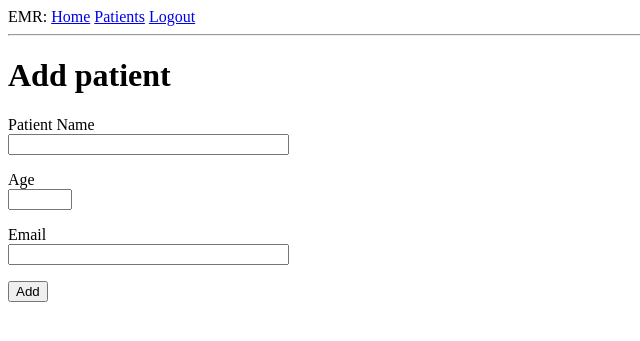
After one commit to joshestein/digital_doc, a Flask app: page /add_patient in a window 1280 px wide. The commit adds this page. Shown: the top 341 px of the page, without its empty margins (0-640 px from the left). Run offline with Flask 2, Linux system fonts and the light colour scheme; a user stored in the database is signed in.

Commit message:
New patient functionality

```diff
--- a/app/forms.py
+++ b/app/forms.py
@@ -1,7 +1,7 @@
 from flask_wtf import FlaskForm
-from wtforms import StringField, PasswordField, BooleanField, SubmitField
-from wtforms.validators import DataRequired, ValidationError, Email, EqualTo
-from app.models import Doctor
+from wtforms import StringField, PasswordField, BooleanField, SubmitField, IntegerField
+from wtforms.validators import DataRequired, ValidationError, Email, EqualTo, NumberRange
+from app.models import Doctor, Patient
 
 class LoginForm(FlaskForm):
     username = StringField('Username', validators=[DataRequired()])
@@ -25,3 +25,9 @@ class RegistrationForm(FlaskForm):
         doc = Doctor.query.filter_by(email=email.data).first()
         if doc is not None:
             raise ValidationError('Please use a different email address.')
+
+class AddPatientForm(FlaskForm):
+    name = StringField('Patient Name', validators=[DataRequired()])
+    age = IntegerField('Age', validators = [NumberRange(0, 120, 'Invalid age')])
+    email = StringField('Email')
+    submit = SubmitField('Add')
--- a/app/routes.py
+++ b/app/routes.py
@@ -1,7 +1,7 @@
 from flask import render_template, flash, redirect, request, url_for
 from app import app, db
-from app.forms import LoginForm, RegistrationForm
-from app.models import Doctor
+from app.forms import LoginForm, RegistrationForm, AddPatientForm
+from app.models import Doctor, Patient
 from flask_login import current_user, login_user, logout_user, login_required
 from werkzeug.urls import url_parse
 
@@ -56,3 +56,22 @@ def register():
         flash('Congratulations, you have succesfully registered.')
         return redirect(url_for('login'))
     return render_template('register.html', title = 'Register', form=form)
+
+@app.route('/doc/<username>')
+@login_required
+def doc(username):
+    doc = Doctor.query.filter_by(username=username).first_or_404()
+    patients = doc.patients.all()
+    return render_template('doc.html', doc=doc, patients = patients)
+
+@app.route('/add_patient', methods = ['GET', 'POST'])
+@login_required
+def add_patient():
+    form = AddPatientForm()
+    if form.validate_on_submit():
+        patient = Patient(doctor = current_user, name = form.name.data, age = form.age.data, email = form.email.data)
+        db.session.add(patient)
+        db.session.commit()
+        flash('Patient succesfully added.')
+        return redirect(url_for('add_patient'))
+    return render_template('add_patient.html', title = 'Add Patient', form=form)
--- /dev/null
+++ b/app/templates/add_patient.html
@@ -0,0 +1,30 @@
+{% extends "base.html" %}
+
+{% block content %}
+  <h1>Add patient</h1>
+  <form action="" method = "post">
+    {{ form.hidden_tag() }}
+    <p>
+      {{ form.name.label }}<br>
+      {{ form.name(size = 32) }}<br>
+      {% for error in form.name.errors %}
+      <span style="color: red;">[{{ error }}]</span>
+      {% endfor %}
+    </p>
+    <p>
+      {{ form.age.label }}<br>
+      {{ form.age(size=32) }}<br>
+      {% for error in form.age.errors %}
+      <span style="color: red;">[{{ error }}]</span>
+      {% endfor %}
+    </p>
+    <p>
+      {{ form.email.label }}<br>
+      {{ form.email(size=32) }}<br>
+      {% for error in form.email.errors %}
+      <span style="color: red;">[{{ error }}]</span>
+      {% endfor %}
+    </p>
+    <p>{{ form.submit() }}</p>
+  </form>
+{% endblock %}
--- a/app/templates/base.html
+++ b/app/templates/base.html
@@ -8,6 +8,7 @@
       {% if current_user.is_anonymous %}
       <a href="{{ url_for('login') }}">Login</a>
       {% else %}
+      <a href="{{ url_for('doc', username=current_user.username) }}">Patients</a>
       <a href="{{ url_for('logout') }}">Logout</a>
       {% endif %}
     </div>
--- a/app/templates/index.html
+++ b/app/templates/index.html
@@ -2,8 +2,10 @@
 
 {% block content %}
   <h1>Hello {{ current_user.username }}</h1>
+  <!--
   <div>Your patients:</div>
   {% for patient in patients %}
   <p>{{ patient.name }}</br>Age: {{  patient.age }}</p>
   {% endfor %}
+-->
 {% endblock %}
```
Also changed, not shown: app/models.py (+9 -0 lines), app/templates/doc.html (added, +20 -0 lines), migrations/versions/77f0e8a0dc88_patients_table.py (deleted, +0 -37 lines), migrations/versions/7fe40bd18c59_doctors_table.py (renamed from migrations/versions/ec40d60522ab_doctor_table.py, +17 -4 lines), app.db.
